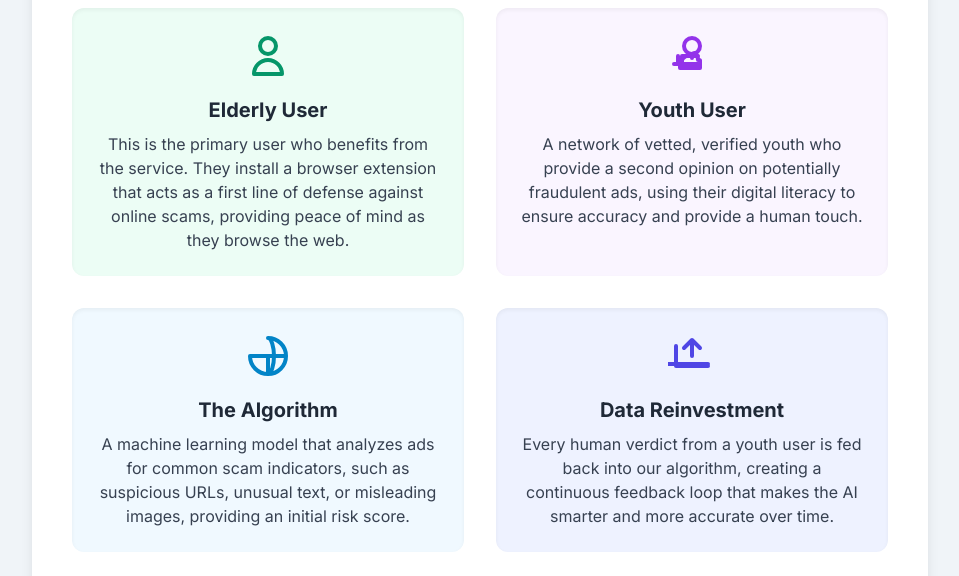
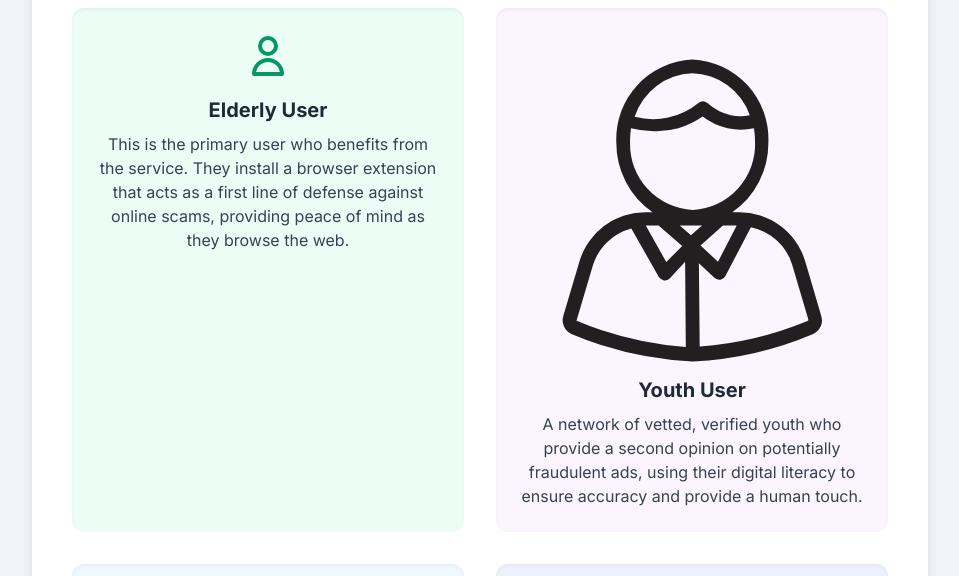
Before and after one commit to SleepyMoozy/Ai-scam-assist, a plain HTML site: page index.html in a window 1280 px wide. Shown: the part 552-1128 px from the top of the page, without its empty margins (160-1119 px from the left). Drawn offline with nearby package versions, Linux system fonts and the light colour scheme.

Commit message:
Update index.html

```diff
--- a/index.html
+++ b/index.html
@@ -100,11 +100,7 @@
                 </div>
                 <!-- Youth User Description -->
                 <div class="flex flex-col items-center text-center p-6 bg-purple-50 rounded-xl shadow-inner">
-                    <svg xmlns="http://www.w3.org/2000/svg" class="h-12 w-12 text-purple-600 mb-4" fill="none" viewBox="0 0 24 24" stroke="currentColor" stroke-width="2">
-                        <path stroke-linecap="round" stroke-linejoin="round" d="M9 12h6m-6 4h6m-5-4h-2m2 0H7m0 0v4m0 0h2m-2 0h-2m4 0h-2m2 0h-2m-2-4v4m0 0h-2m2 0h-2" />
-                        <path stroke-linecap="round" stroke-linejoin="round" d="M12 11c-1.33 0-2.58.5-3.54 1.46A5 5 0 007 14c-.33 0-.67.04-1 .11V18h10v-3.89c-.33-.07-.67-.11-1-.11a5 5 0 00-1.46-3.54A5 5 0 0012 11zm0 0l1 1m-1-1l-1 1m1-1v2" />
-                        <circle cx="12" cy="7" r="4" />
-                    </svg>
+<svg xmlns="http://www.w3.org/2000/svg" viewBox="0 0 25 25"><path d="m21.9 20.65-1.18-4a5 5 0 0 0-4.84-3.55h-.46A6.1 6.1 0 0 0 18.05 8a5.78 5.78 0 0 0-5.53-6A5.79 5.79 0 0 0 7 8a6.11 6.11 0 0 0 2.64 5.1h-.47a5 5 0 0 0-4.84 3.55l-1.19 4a1.09 1.09 0 0 0 .59 1.29 25.39 25.39 0 0 0 8.79 2h.05a25.47 25.47 0 0 0 8.74-2 1.08 1.08 0 0 0 .59-1.29zm-9.48-5.88-.81-.7h1.62zm2.33-.7h1l-1.36 2.62-1.27-1.18zM12.52 3a4.55 4.55 0 0 1 4.18 3.05 3.76 3.76 0 0 1-1.38 0 3.89 3.89 0 0 1-1.7-.89.51.51 0 0 0-.65 0 5.23 5.23 0 0 1-4.64 1A4.56 4.56 0 0 1 12.52 3zM8 8a5.64 5.64 0 0 1 .07-1 6.6 6.6 0 0 0 1.64.21 5.92 5.92 0 0 0 1.8-.21 6.09 6.09 0 0 0 1.76-.85 4.63 4.63 0 0 0 1.82.85A4.58 4.58 0 0 0 17 7a5.64 5.64 0 0 1 .08.93 4.78 4.78 0 0 1-4.53 5A4.79 4.79 0 0 1 8 8zm2.11 6.1 1.68 1.46-1.16 1.15-1.49-2.64h.95zm-6 6.86 1.19-4a4 4 0 0 1 2.79-2.68l2 3.53a.57.57 0 0 0 .37.25h.07a.47.47 0 0 0 .35-.15L12 16.7l.05 6.2A24.73 24.73 0 0 1 4.16 21s-.08 0-.06-.07zm16.78.04a25.55 25.55 0 0 1-7.83 1.86L13 16.8l1.15 1.07a.53.53 0 0 0 .34.13h.09a.47.47 0 0 0 .35-.26l1.85-3.55a4 4 0 0 1 3 2.72l1.18 4a.09.09 0 0 1-.07.09z" style="fill:#231f20"/></svg>
                     <h3 class="text-xl font-bold text-gray-800 mb-2">Youth User</h3>
                     <p class="text-gray-700">
                         A network of vetted, verified youth who provide a second opinion on potentially fraudulent ads, using their digital literacy to ensure accuracy and provide a human touch.
```
